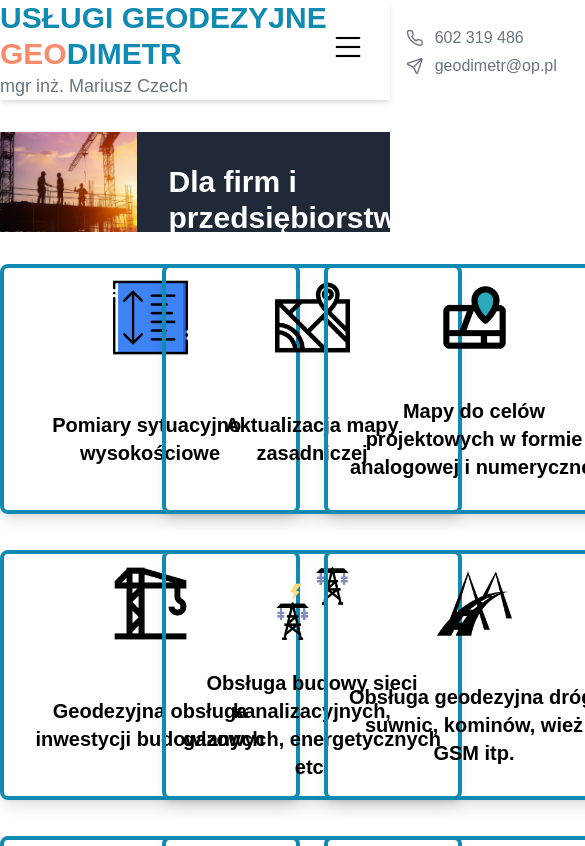
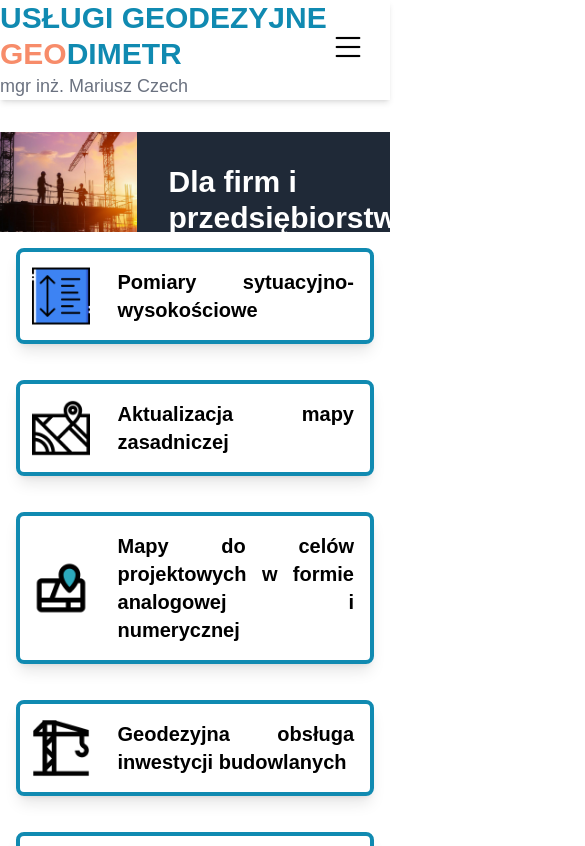
Before and after one commit to szymcze578/New-Frontend-Vue.js---page-for-Surveyor-company, a Vue app: page /services in a window 390 px wide. Shown: the top 846 px of the page, 585 px wide, since content can reach past the window. Built offline with nearby package versions, Linux system fonts and the light colour scheme; what @fawmi/vue-google-maps, vue3-typed-js would draw is missing.

Commit message:
Responsive website improvments

```diff
--- a/src/components/Header/TheHeader.vue
+++ b/src/components/Header/TheHeader.vue
@@ -1,6 +1,6 @@
 <template>
   <div
-    class="md:flex justify-between items-center relative bg-white shadow-md h-[100px] lg:px-48 xl:px-20 font-sans subpixel-antialiased font-bold whitespace-nowrap z-10"
+    class="md:flex justify-between items-center relative bg-white shadow-md h-[100px] xl:px-20 font-sans subpixel-antialiased font-bold whitespace-nowrap z-10"
   >
     <div class="flex w-full">
       <div class="text-3xl cursor-pointer">
@@ -10,7 +10,7 @@
           <span class="text-gray-500 text-lg block font-normal">mgr inż. Mariusz Czech</span>
         </RouterLink>
       </div>
-      <div class="flex items-center justify-center">
+      <div class="hidden lg:flex items-center justify-center">
         <div class="flex-row text-gray-500 font-normal mx-20">
           <InfoIconComponent class="!mt-1" icon="pi pi-phone" :data="['602 319 486']"/>
           <InfoIconComponent class="!mt-1" icon="pi pi-send" :data="['geodimetr@op.pl']"/>
@@ -22,7 +22,7 @@
     </div>
 
     <nav
-      class="md:flex md:items-center md:static absolute text-black font-medium cursor-pointer bg-white md:w-auto w-full h-full duration-300 ease-in"
+      class="md:flex md:items-center md:static absolute text-black font-medium cursor-pointer bg-white md:w-auto w-full h-full duration-300 ease-in z-100"
       :class="[isOpen ? 'left-0' : 'left-[-100%]']"
     >
       <NavigationItem v-for="link in links" :key="link.label" :_link="link"> </NavigationItem>
--- a/src/components/InformationComponent.vue
+++ b/src/components/InformationComponent.vue
@@ -1,5 +1,5 @@
 <template>
-  <div class="flex flex-col p-4 my-8 justify-center items-center">
+  <div class="flex w-full flex-col p-4 my-8 justify-center items-center">
     <div class="font-bold text-xl ">
     </div>
     <div class="text-xl text-justify-center text-center m-8">
--- a/src/components/Pages/HomePage/HomePage.vue
+++ b/src/components/Pages/HomePage/HomePage.vue
@@ -13,9 +13,12 @@
         <CarouselTextInfo class="carousel-text-info top-0 left-0 w-full z-50"/>
       </Swiper>
     </div>
-    <InformationComponent class="lg:px-48 xl:px-96"/>
 
-    <div class="flex flex-col p-4 my-8 justify-center items-center">
+    <div class="w-full flex items-center justify-center">
+      <InformationComponent class="w-full lg:w-[1000px] "/>
+    </div>
+
+    <div class="flex flex-col p-4 justify-center items-center">
       <div class="font-bold text-3xl ">
         Cechują nas
       </div>
@@ -32,8 +35,9 @@
       />
     </div>
 
-    <TechnologiesComponent class="lg:px-48 xl:px-96"/>
-
+    <div class="w-full flex items-center justify-center">
+        <TechnologiesComponent class="w-full lg:w-[1000px]"/>
+    </div>
   </div>
 </template>
 
--- a/src/components/Pages/ServiceTile.vue
+++ b/src/components/Pages/ServiceTile.vue
@@ -1,19 +1,29 @@
 <template>
-  <div class="flex flex-col w-[300px] h-[250px] text-justify rounded-lg shadow-lg items-center border-4 border-second hover:border-8 hover:border-first transition-all"
-  @mouseover="showDescription=true" @mouseleave="showDescription=false" :class="{ '!h-full': showDescription }">
+  <div
+    class="flex lg:flex-col flex-row w-full lg:w-[300px] h-fit lg:h-[250px] text-justify rounded-lg shadow-lg items-center border-4 border-second hover:border-8 hover:border-first transition-all"
+    @pointerenter="showDescription=true"
+    @pointerleave="showDescription=false"
+    :class="{ '!h-full': showDescription }"
+  >
     <div class="m-3 w-[75px]">
       <img :src="information.link" :alt="information.title" class="object-cover" />
     </div>
-    <div class="p-4 text-center flex flex-col justify-center items-center h-full w-full">
+    <div class="flex flex-col w-full">
+      <div class="p-4 lg:text-center flex flex-col justify-between lg:items-center h-full w-full">
         <div class="font-bold text-xl">
           {{ information.title }}
         </div>
         <transition name="expand" mode="out-in">
-        <div v-if="showDescription" class="text-m m-2 overflow-hidden text-justify">
+          <div
+            v-if="showDescription"
+            class="text-m lg:m-2 overflow-hidden w-full box-border text-justify"
+          >
             {{ information.description }}
           </div>
         </transition>
       </div>
+    </div>
+
   </div>
 </template>
 
--- a/src/components/Pages/ServicesPage.vue
+++ b/src/components/Pages/ServicesPage.vue
@@ -3,20 +3,18 @@
     <div class="mt-8 h-[100px] w-full bg-forth flex z-1000 overflow-hidden">
       <ImageInfoPanel :title="'Dla firm i przedsiębiorstw:'" :image="construction"></ImageInfoPanel>
     </div>
-    <div>
-    <div class="mt-8 w-fit h-fit grid grid-cols-3 gap-x-24 gap-y-9 items-start">
+    <div class="p-4 lg:mt-8 w-full lg:w-fit h-fit grid grid-cols-1 lg:grid-cols-3 gap-x-24 gap-y-9 items-start">
       <ServiceTile
         v-for="(info, index) in companiesOffer"
         :key="index"
         :information="info"
       />
     </div>
-    </div>
     <div class="mt-8 h-[100px] w-full bg-forth flex z-1000 overflow-hidden">
       <ImageInfoPanel :title="'Dla klientów indywidualnych:'" :image="home"></ImageInfoPanel>
     </div>
     <div>
-      <div class="mt-8 w-fit h-fit grid grid-cols-3 gap-x-24 gap-y-9">
+      <div class="p-4 lg:mt-8 w-full lg:w-fit h-fit grid grid-cols-1 lg:grid-cols-3 gap-x-24 gap-y-9">
         <ServiceTile
           v-for="(info, index) in clientsOffer"
           :key="index"
```
Lines whose indentation alone changed are shown as unchanged.
